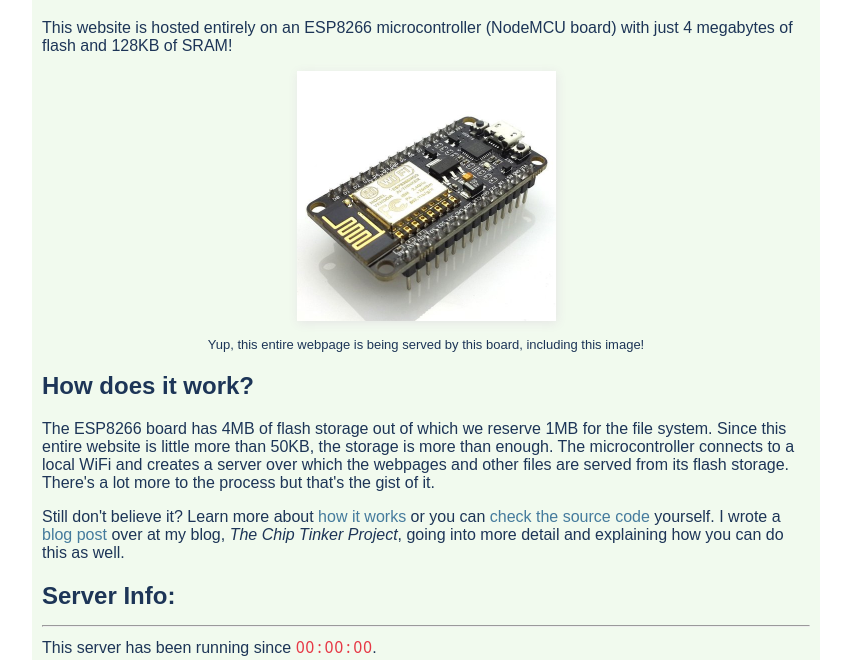
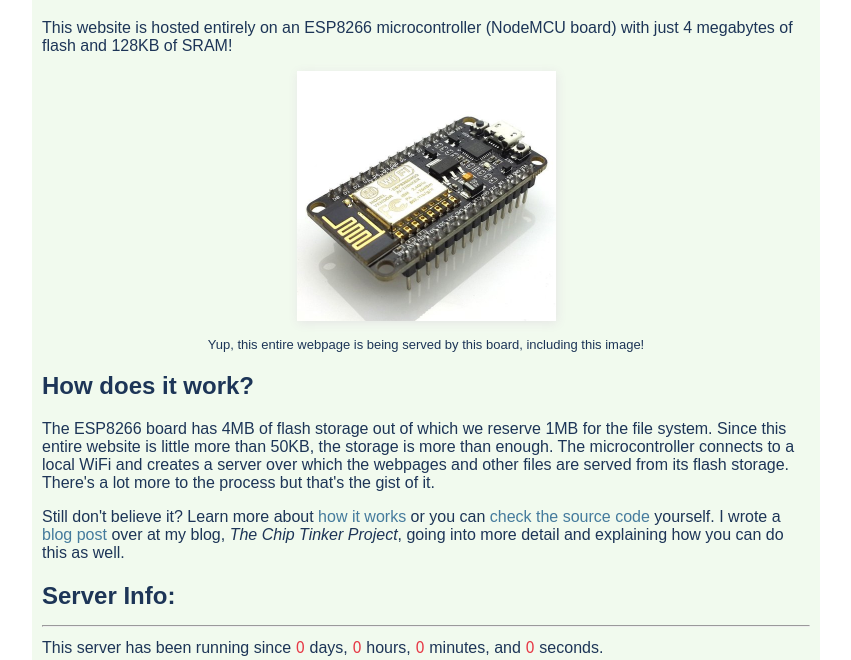
Before and after one commit to furquan-lp/espweb, a plain HTML site: page src/web/index.html in a window 1280 px wide. Shown: the part 140-800 px from the top of the page, without its empty margins (214-1065 px from the left). Drawn offline with nearby package versions, Linux system fonts and the light colour scheme; no server answers.

Commit message:
Changed uptime to days, hours, minutes and seconds with new ids to be filled in

```diff
--- a/src/web/index.html
+++ b/src/web/index.html
@@ -38,7 +38,9 @@
   </p>
   <h2>Server Info:</h2>
   <hr />
-  <p>This server has been running since <span class="info" id="uptime">00:00:00</span>.</p>
+  <p>This server has been running since <span class="info" id="uptime-d">0</span> days, <span class="info"
+      id="uptime-h">0</span> hours, <span class="info" id="uptime-m">0</span> minutes, and <span class="info"
+      id="uptime-s">0</span> seconds.</p>
   <p>On local IP <span class="info" id="ip">unknown</span>.</p>
   <p>Free heap space (in bytes): <span class="info" id="heap">unknown</span></p>
   <p>CPU frequency: <span class="info" id="cpu">80MHz</span> (nominal)</p>
```
